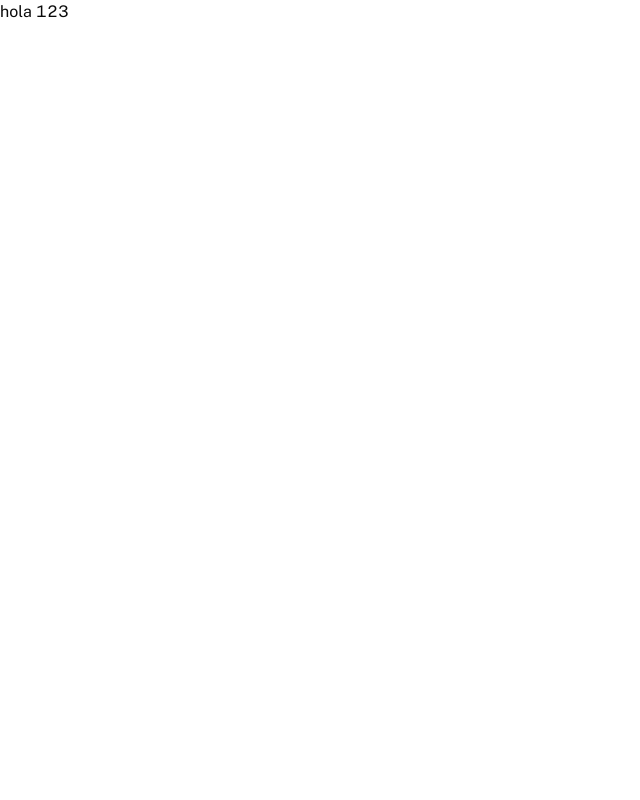
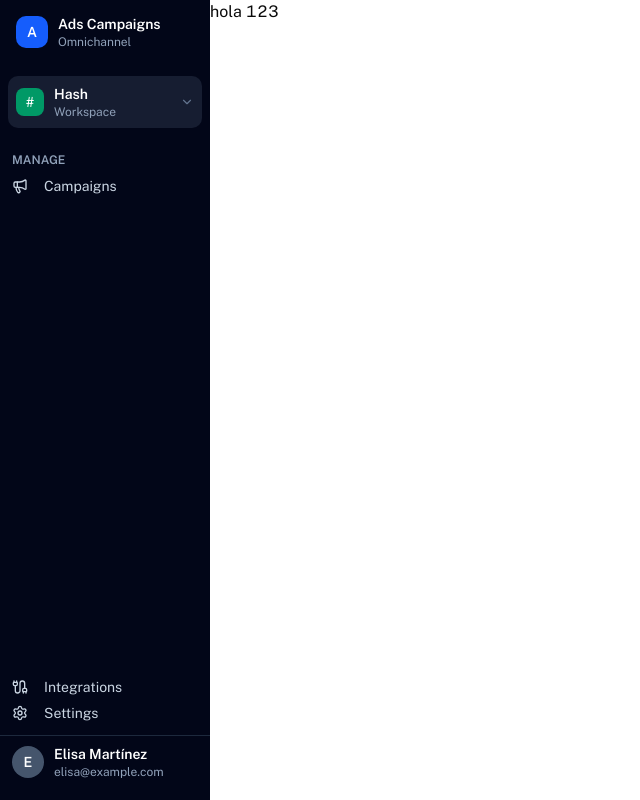
Before and after one commit to ElisaME/ads-campaign, a Next.js app: page / in a window 1280 px wide. Shown: the whole page, without its empty margins (0-640 px from the left). Built offline with nearby package versions, Linux system fonts and the light colour scheme.

Commit message:
Add responsive sidebar

```diff
--- a/app/layout.tsx
+++ b/app/layout.tsx
@@ -1,6 +1,7 @@
 import type { Metadata } from 'next';
 import { Public_Sans, JetBrains_Mono } from 'next/font/google';
 import './globals.css';
+import { Sidebar } from '@/components/dashboard/Sidebar';
 
 const publicSans = Public_Sans({
 	variable: '--font-public-sans',
@@ -29,7 +30,12 @@ export default function RootLayout({
 			lang="en"
 			className={`${publicSans.variable} ${jetBrainsMono.variable} h-full antialiased`}
 		>
-			<body className="min-h-full flex flex-col">{children}</body>
+			<body className="min-h-full flex flex-col">
+				<div className="h-screen overflow-hidden flex">
+					<Sidebar />
+					<main className="flex-2 overflow-y-auto">{children}</main>
+				</div>
+			</body>
 		</html>
 	);
 }
--- /dev/null
+++ b/components/dashboard/Sidebar.tsx
@@ -0,0 +1,116 @@
+'use client';
+
+import {
+	CableIcon,
+	ChevronDown,
+	Megaphone,
+	Menu,
+	Settings,
+	X,
+} from 'lucide-react';
+import Link from 'next/link';
+import { useState } from 'react';
+
+export function Sidebar() {
+	const [isOpen, setIsOpen] = useState(false);
+
+	return (
+		<>
+			{/* Button mobile */}
+			<button
+				onClick={() => setIsOpen(true)}
+				className="lg:hidden bg-slate-950 fixed top-4 left-4 h-9 w-9 flex items-center justify-center rounded-lg shadow-md text-slate-400"
+			>
+				<Menu className="h-5 w-5 text-slate-400" />
+			</button>
+			{/* OVerlay */}
+			{isOpen && (
+				<div
+					className="fixed inset-0 z-10 bg-black/50 background-blur-sm"
+					onClick={() => setIsOpen(false)}
+				/>
+			)}
+			<aside
+				className={[
+					'h-screen w-52.5 shrink-0 flex-col bg-slate-950 text-slate-300',
+					isOpen ? 'flex fixed inset-y-0 left-0 z-20' : 'hidden',
+					'lg:flex lg:static lg:inset-auto lg:z-auto',
+				].join(' ')}
+			>
+				{/* Logo */}
+				<div className="flex items-center gap-2.5 px-4 py-3.5">
+					<div className="flex h-8 w-8 shrink-0 items-center justify-center rounded-lg bg-blue-600 text-sm font-bold text-white">
+						A
+					</div>
+					<div className="min-w-0">
+						<p className="text-sm font-semibold text-white">Ads Campaigns</p>
+						<p className="text-xs text-slate-400">Omnichannel</p>
+					</div>
+					{/* Close button */}
+					<button
+						className="lg:hidden h-7 w-7 -mr-1 flex items-center justify-center rounded-md text-slate-400"
+						onClick={() => setIsOpen(false)}
+					>
+						<X className="h-4 w-4" />
+					</button>
+				</div>
+				{/* Workspace mock selector */}
+				<div className="px-2 py-3">
+					<div className="bg-slate-600/30 flex w-full items-center gap-2.5 rounded-lg px-2 py-2">
+						<div className="flex h-7 w-7 shrink-0 items-center justify-center rounded-md bg-emerald-600 text-sm font-bold text-white">
+							#
+						</div>
+						<div className="min-w-0 flex-1">
+							<p className="text-sm font-semibold text-white">Hash</p>
+							<p className="text-xs text-slate-400">Workspace</p>
+						</div>
+						<ChevronDown className="h-3.5 w-3.5 shrink-0 text-slate-500" />
+					</div>
+				</div>
+				{/* Navigation */}
+				<nav className="flex-1 overflow-y-auto px-3 py-3">
+					<p className="uppercase text-xs font-semibold text-slate-400 mb-2">
+						Manage
+					</p>
+					<ul className="space-y-1.5">
+						<li>
+							<Link href={'#'} className="flex items-center gap-2.5 text-sm">
+								<Megaphone className="h-4 w-4" />
+								<span className="px-1.5">Campaigns</span>
+							</Link>
+						</li>
+					</ul>
+				</nav>
+				{/* Bottom navigation (mock) */}
+				<div className="border-b border-slate-800 px-3 py-3">
+					<ul className="space-y-1.5">
+						<li>
+							<span className="flex items-center gap-2.5 text-sm">
+								<CableIcon className="h-4 w-4" />
+								<span className="px-1.5">Integrations</span>
+							</span>
+						</li>
+						<li>
+							<span className="flex items-center gap-2.5 text-sm">
+								<Settings className="h-4 w-4" />
+								<span className="px-1.5">Settings</span>
+							</span>
+						</li>
+					</ul>
+				</div>
+				{/* User mock */}
+				<div className="pb-3">
+					<div className="flex items-center gap-2.5 px-3 py-2">
+						<div className="flex h-8 w-8 shrink-0 items-center justify-center rounded-full bg-slate-600 text-sm font-bold text-white">
+							E
+						</div>
+						<div className="min-w-0">
+							<p className="text-sm font-semibold text-white">Elisa Martínez</p>
+							<p className="text-xs text-slate-400">elisa@example.com</p>
+						</div>
+					</div>
+				</div>
+			</aside>
+		</>
+	);
+}
```
